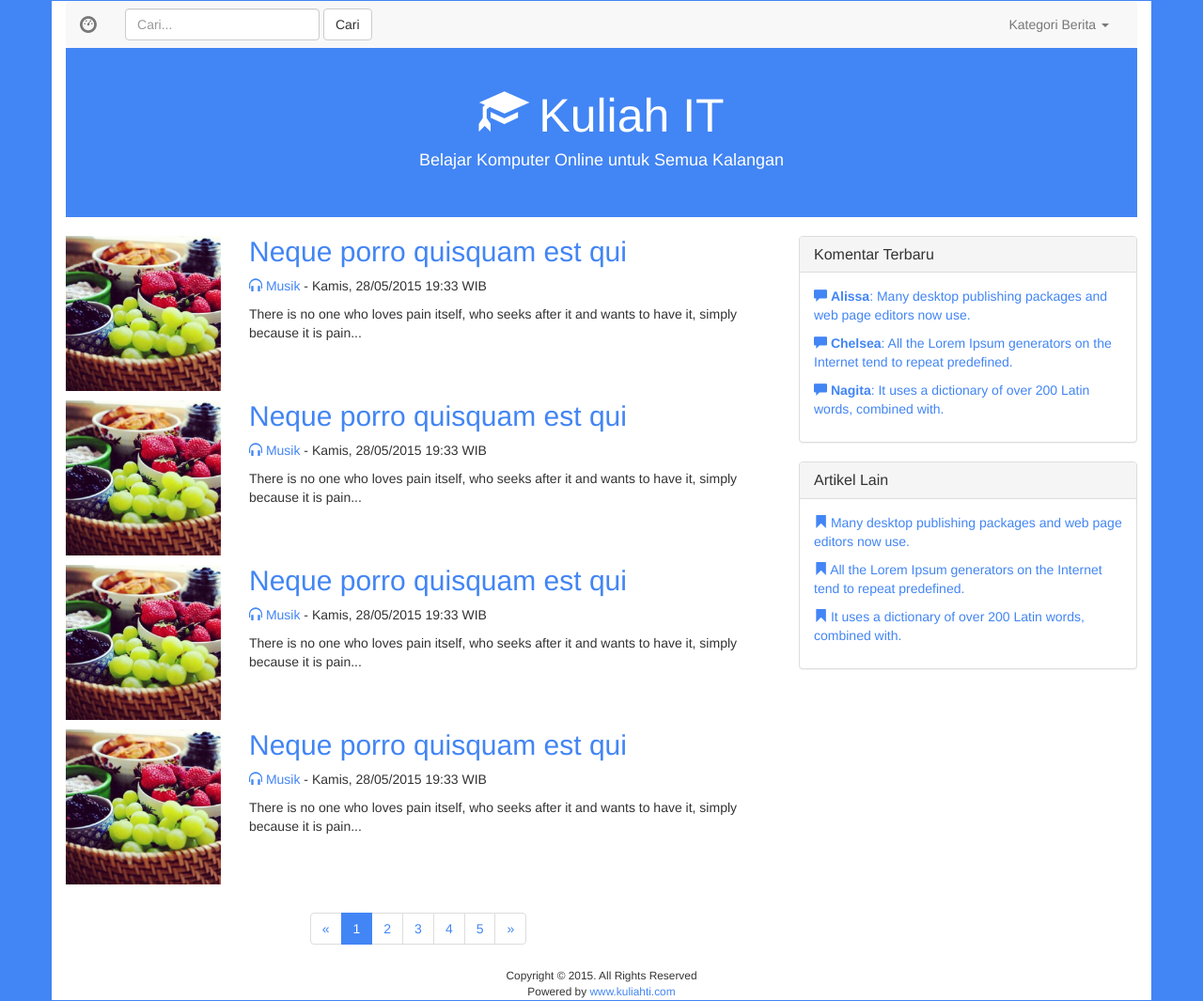
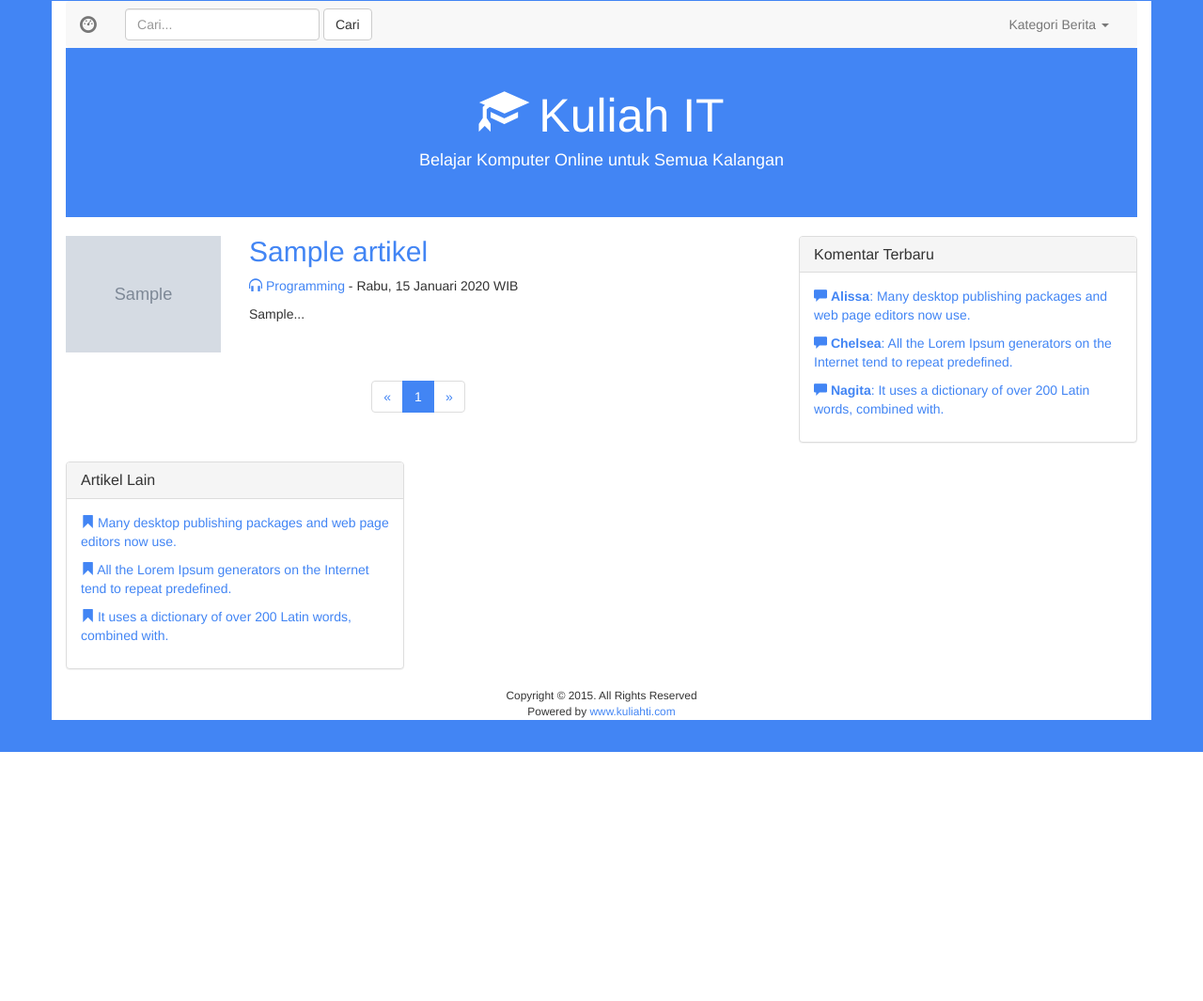
Before and after one commit to navsqi/kuliahti, a PHP site: page /kuliahti/index.php in a window 1280 px wide. Shown: the whole page at 94% size. After the commit the page ends 800 px from the top, so only its background shows below. Run offline with PHP 8.4, Linux system fonts and the light colour scheme; data comes from the database, SQL or seed files in the repository; tables that the repository leaves empty hold one stand-in row (values such as "Sample post"); grey boxes marked "Sample" are stand-in pictures; some libraries are stand-ins or nearby versions.

Commit message:
halaman utama

```diff
--- a/admin/page/blog/post.php
+++ b/admin/page/blog/post.php
@@ -87,7 +87,7 @@
                                 <label>Image</label>
                                 <input type="file" name="gambar" />
                                 <input type="hidden" name="nama_gambar" value="<?php echo $rowUpdate['gambar']; ?>">
-                                <?php echo ($queryUpdate) ? "<img class='post-image' width='100' src='".BASE_URL."images/$rowUpdate[gambar]'" : false; ?>
+                                <?php echo ($queryUpdate) ? "<img class='post-image' width='100' src='".BASE_URL."images/$rowUpdate[gambar]'/>" : false; ?>
                             </div>
                             <div class="form-group">
                                 <label style="display: block;">Status</label>
@@ -102,7 +102,7 @@
                 </div>
             </div>
         </div>
-        <?php if($queryUpdate) echo "</div>"; ?>
+
         <div class="panel panel-default">
             <div class="panel-heading">
                 List Data
--- a/includes/latest-post.php
+++ b/includes/latest-post.php
@@ -1,13 +1,40 @@
+<?php
+
+$page = isset($_GET['page']) ? $_GET['page'] : 1;
+$limit = 5;
+$offset = ($page - 1) * $limit;
+// SEARCH
+$search = isset($_GET['search']) ? "AND judul LIKE '%".$_GET['search']."%' " : false;
+$category = isset($_GET['category']) ? "AND kategori_id = ".$_GET['category'] : false;
+// PAGINATION
+$query = mysqli_query($conn,"SELECT * FROM artikel WHERE status = 1 $search $category
+                                ");
+$total_data = mysqli_num_rows($query);
+$total_pages = ceil($total_data/$limit);
+$total_number = 2;
+$start_number = ($page > $total_number) ? $page - $total_number : 1;
+$end_number = ($page < ($total_pages - $total_pages)) ? $page + $total_number : $total_pages;
+
+
+ ?>
+
 <article>
-  <?php for($x=1; $x<=4; $x++) { ?>
+  <?php
+    // QUERY
+    $query = mysqli_query($conn,"SELECT artikel.*,kategori.nama FROM artikel JOIN kategori WHERE artikel.kategori_id = kategori.id_kategori
+                                  AND status = 1 $search $category ORDER BY id_artikel DESC LIMIT $limit OFFSET $offset
+                                ");
+    while($row = mysqli_fetch_assoc($query)){
+
+   ?>
   <div class="row latest-post">
     <div class="col-md-3">
-      <img src="images/image_1.jpg" class="img-responsive btn-block">
+      <img src="<?php echo "images/".$row['gambar']; ?>" class="img-responsive btn-block">
     </div>
     <div class="col-md-9">
-      <h2><a href="index.php?detail">Neque porro quisquam est qui</a></h2>
-      <div class="meta"><a href="#"><span class="glyphicon glyphicon-headphones" aria-hidden="true"></span> Musik</a> - Kamis, 28/05/2015 19:33 WIB</div>
-      <p>There is no one who loves pain itself, who seeks after it and wants to have it, simply because it is pain...</p>
+      <h2><a href="index.php?detail=<?php echo $row['id_artikel'].'&title='.$row['slug']; ?>"><?php echo $row['judul']; ?></a></h2>
+      <div class="meta"><a href="#"><span class="glyphicon glyphicon-headphones" aria-hidden="true"></span> <?php echo $row['nama']; ?></a> - <?php echo tanggal_indonesia($row['tanggal']); ?></div>
+      <p><?php echo substr($row['deskripsi'], 0,130)."..."; ?></p>
     </div>
   </div>
   <?php } ?>
@@ -15,17 +42,24 @@
 <nav class="text-center">
   <ul class="pagination">
     <li>
-      <a href="#" aria-label="Previous">
+      <a href="<?php echo BASE_URL."index.php?page=1"; ?> aria-label="Previous">
         <span aria-hidden="true">&laquo;</span>
       </a>
     </li>
-    <li class="active"><a href="#">1</a></li>
-    <li><a href="#">2</a></li>
-    <li><a href="#">3</a></li>
-    <li><a href="#">4</a></li>
-    <li><a href="#">5</a></li>
-    <li>
-      <a href="#" aria-label="Next">
+    <?php
+
+      for($start_number ; $start_number <= $end_number ; $start_number++){
+          $active = false;
+          if($page == $start_number){
+            $active = "class='active'";
+          }
+          echo "<li $active><a href='".BASE_URL."index.php?page=$start_number'>$start_number</a></li>";
+      }
+
+
+    ?>
+      <li>
+        <a href="<?php echo BASE_URL."index.php?page=$total_pages"; ?>" aria-label="Next">
         <span aria-hidden="true">&raquo;</span>
       </a>
     </li>
--- a/includes/menu.php
+++ b/includes/menu.php
@@ -14,9 +14,9 @@
     </div>
     <!-- Collect the nav links, forms, and other content for toggling -->
     <div class="collapse navbar-collapse" id="bs-example-navbar-collapse-1">
-      <form class="navbar-form navbar-left" role="search">
+      <form class="navbar-form navbar-left" role="search" method="get" action="<?php BASE_URL."index.php" ?>">
         <div class="form-group">
-          <input type="text" class="form-control" placeholder="Cari...">
+          <input type="text" name="search" class="form-control" placeholder="Cari...">
         </div>
         <button type="submit" class="btn btn-default">Cari</button>
       </form>
@@ -24,9 +24,17 @@
         <li class="dropdown">
           <a href="#" class="dropdown-toggle" data-toggle="dropdown" role="button" aria-expanded="false">Kategori Berita <span class="caret"></span></a>
           <ul class="dropdown-menu" role="menu">
-            <li><a href="index.php?category"><span class="glyphicon glyphicon-headphones" aria-hidden="true"></span> Musik</a></li>
-            <li><a href="index.php?category"><span class="glyphicon glyphicon-heart-empty" aria-hidden="true"></span> Kesehatan</a></li>
-            <li><a href="index.php?category"><span class="glyphicon glyphicon-globe" aria-hidden="true"></span> Teknologi</a></li>
+            <?php
+
+              $query = mysqli_query($conn,"SELECT * FROM kategori ORDER BY nama ASC");
+
+              while($row = mysqli_fetch_assoc($query)){
+
+            ?>
+            <li><a href="index.php?category=<?php echo $row['id_kategori'].'&nama='.slugify($row['nama']); ?>">
+              <span class="<?php echo $row['icon']; ?>" aria-hidden="true"> </span> <?php echo $row['nama']; ?></a>
+            </li>
+            <?php } ?>
           </ul>
         </li>
       </ul>
--- a/index.php
+++ b/index.php
@@ -1,9 +1,10 @@
 <?php
 
+include "function/connection.php";
+include "function/helper.php";
 ob_start();
 
 include "includes/head.php";
-
 
 ?>
   <body>
@@ -17,6 +18,7 @@
             <div class="col-md-8">
               <?php
                 if (isset($_GET["home"])) {include "includes/latest-post.php";}
+                else if (isset($_GET["page"])) {include "includes/latest-post.php";}
                 else if (isset($_GET["detail"])) {include "includes/detail.php";}
                 else {include "includes/latest-post.php";}
               ?>
```
Also changed, not shown: includes/detail.php (+17 -16 lines).
